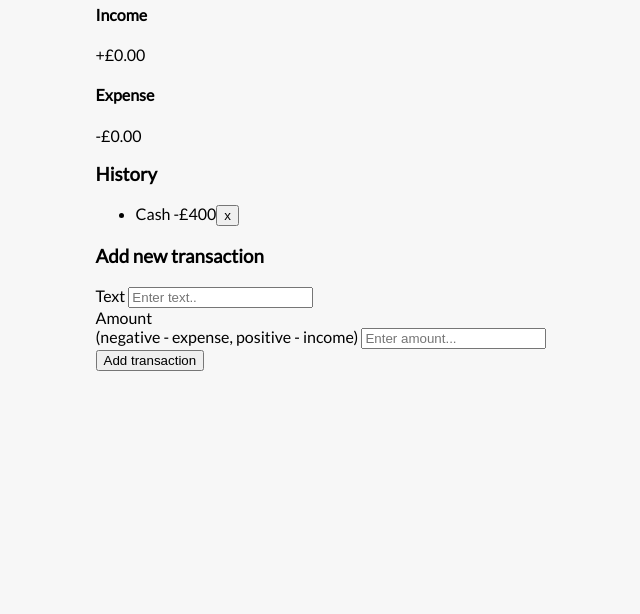
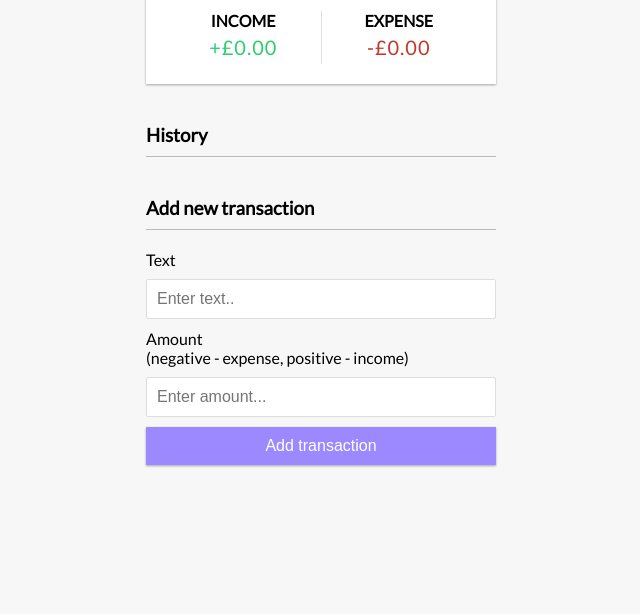
Before and after one commit to sikandermerchant/expense_tracker, a plain HTML site: page index.html in a window 1280 px wide. Shown: the part 186-800 px from the top of the page, without its empty margins (319-959 px from the left). Drawn offline with Linux system fonts and the light colour scheme.

Commit message:
Add styling

```diff
--- a/index.html
+++ b/index.html
@@ -25,7 +25,7 @@
     </div>
     <h3>History</h3>
     <ul id="list" class="list">
-      <li class="minus">Cash <span>-£400</span><button class="delete-btn">x</button></li>
+      <!-- <li class="minus">Cash <span>-£400</span><button class="delete-btn">x</button></li> -->
     </ul>
     <h3>Add new transaction</h3>
     <form id="form">
--- a/style.css
+++ b/style.css
@@ -18,3 +18,133 @@ body {
   margin: 0;
   font-family: "Lato", sans-serif;
 }
+
+.container {
+  margin: 30px auto;
+  width: 350px;
+}
+
+h1 {
+  letter-spacing: 1px;
+  margin: 0;
+}
+
+h3 {
+  border-bottom: 1px solid #bbb;
+  padding-bottom: 10px;
+  margin: 40px 0 10px;
+}
+
+h4 {
+  margin: 0;
+  text-transform: uppercase;
+}
+.inc-exp-container {
+  background-color: #fff;
+  box-shadow: var(--box-shadow);
+  padding: 20px;
+  display: flex;
+  justify-content: space-between;
+  margin: 20px 0;
+}
+
+.inc-exp-container > div {
+  flex: 1;
+  text-align: center;
+}
+
+.inc-exp-container > div:first-of-type {
+  border-right: 1px solid #dedede;
+}
+
+.money {
+  font-size: 20px;
+  letter-spacing: 1px;
+  margin: 5px 0;
+}
+
+.money.plus {
+  color: #2ecc71;
+}
+
+.money.minus {
+  color: #c0392b;
+}
+
+label {
+  display: inline-block;
+  margin: 10px 0;
+}
+
+input[type="text"],
+input[type="number"] {
+  border: 1px solid #dedede;
+  border-radius: 2px;
+  display: block;
+  font-size: 16px;
+  padding: 10px;
+  width: 100%;
+}
+
+.btn {
+  background-color: #9c88ff;
+  box-shadow: var(--box-shadow);
+  color: #fff;
+  border: 0;
+  display: block;
+  font-size: 16px;
+  margin: 10px 0 30px;
+  padding: 10px;
+  width: 100%;
+  cursor: pointer;
+}
+
+.list {
+  list-style-type: none;
+  padding: 0;
+  margin-bottom: 40px;
+}
+
+.list li {
+  background-color: #fff;
+  box-shadow: var(--box-shadow);
+  color: #333;
+  display: flex;
+  justify-content: space-between;
+  position: relative;
+  padding: 10px;
+  margin: 10px 0;
+}
+
+.list li.plus {
+  border-right: 5px solid #2ecc71;
+}
+
+.list li.minus {
+  border-right: 5px solid #c0392b;
+}
+
+.delete-btn {
+  background-color: #e74c3c;
+  border: 0;
+  color: #fff;
+  font-size: 20px;
+  line-height: 20px;
+  padding: 2px 5px;
+  position: absolute;
+  top: 50%;
+  left: 0;
+  transform: translate(-100%, -50%);
+  opacity: 0;
+  transition: opacity 0.3s ease;
+  cursor: pointer;
+}
+
+.list li:hover .delete-btn {
+  opacity: 1;
+}
+
+.btn:focus,
+.delete-btn:focus {
+  outline: 0;
+}
```
